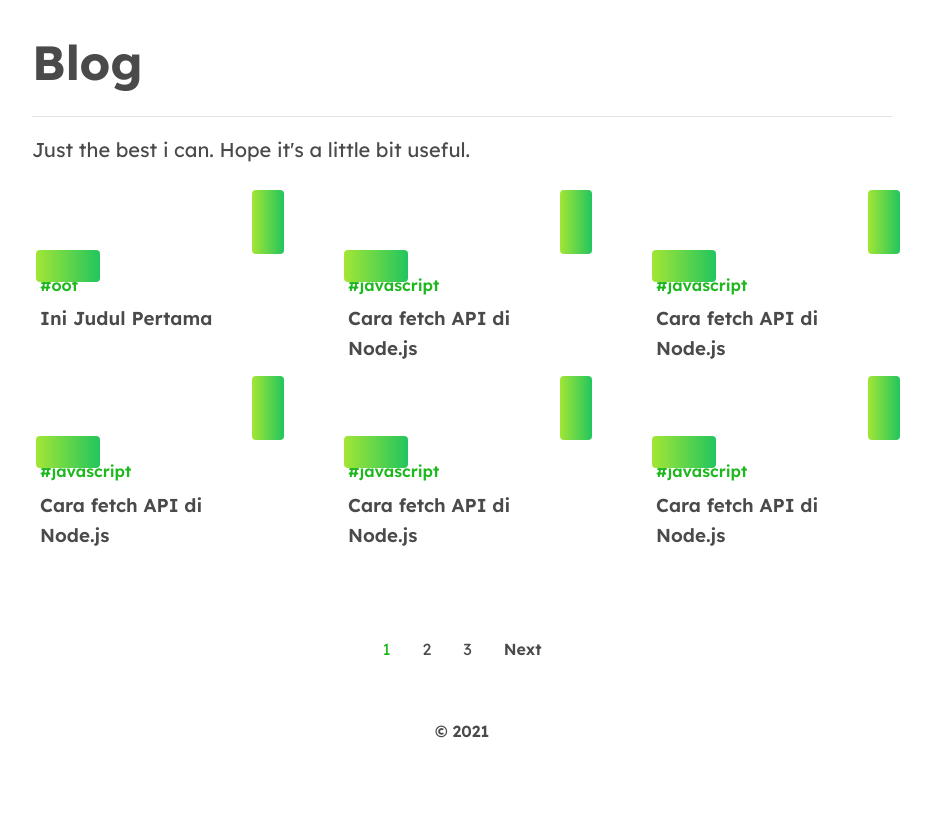
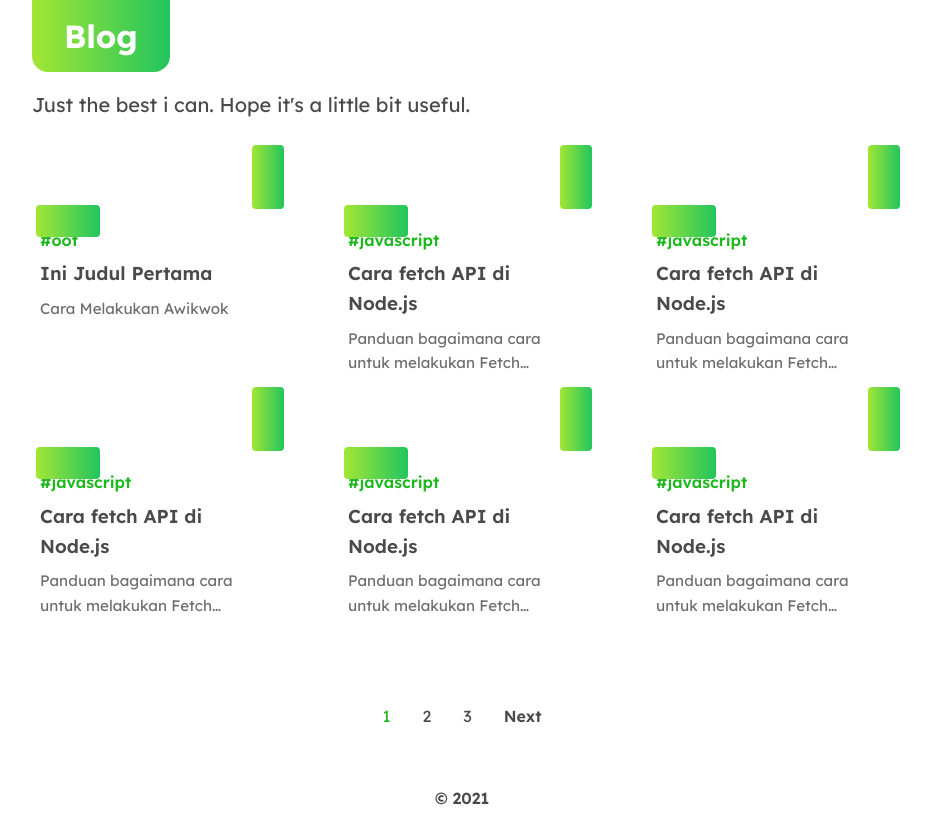
Before and after one commit to tarsisius/nextjs-static-blog, a Next.js app: page / in a window 1280 px wide. Shown: the whole page, without its empty margins (178-1109 px from the left). Before the commit the page ends 800 px from the top, so only its background shows below. Built offline with nearby package versions, Linux system fonts and the light colour scheme.

Commit message:
Minor Update

```diff
--- a/components/Box.js
+++ b/components/Box.js
@@ -28,7 +28,7 @@ export default function Box({ slug, coverImage, title, categories, excerpt }) {
             <h3 className="heading">{title}</h3>
           </a>
         </Link>
-        {/* <span className="excerpt">{excerpt}</span> */}
+        <span className="excerpt">{excerpt}</span>
       </div>
     </div>
   );
--- a/components/Header.js
+++ b/components/Header.js
@@ -4,11 +4,11 @@ import { siteName, siteDesc } from "@/libs/config";
 export default function Header() {
   return (
     <header>
-      <div className="header__logo">
-        <Link href="/" passHref>
-          {siteName}
-        </Link>
-      </div>
+      <Link href="/" passHref>
+        <div className="header__logo">
+          <div className="logo">{siteName}</div>
+        </div>
+      </Link>
       <div className="header__desc">{siteDesc}</div>
     </header>
   );
--- a/styles/globals.css
+++ b/styles/globals.css
@@ -100,17 +100,20 @@ h4 {
 */
 
 header {
-  margin: 2em 0 4em 0;
+  margin: 0 0 4em 0;
   width: 100%;
 }
 .header__logo {
-  font-size: 3em;
-  padding-bottom: 0.5em;
+  display: flex;
+  font-size: 2em;
   font-weight: 700;
-  border-bottom: 1px solid rgba(228, 228, 231, 1);
+  color: #ffff;
 }
-.header__logo a {
+.header__logo .logo {
+  padding: .5em 1em;
   cursor: pointer;
+  background-image: linear-gradient(90deg, rgb(163, 230, 53), rgb(34, 197, 94));
+  border-radius: 0 0 0.5em 0.5em;
 }
 .header__desc {
   margin: 1em 0;
@@ -214,6 +217,7 @@ header {
 }
 
 .box__content .excerpt {
+  padding-top: 0.5em;
   font-size: 0.95em;
   opacity: 0.8;
   line-height: 1.6;
@@ -429,9 +433,8 @@ footer {
   }
 }
 
-@media only screen and (max-width: 280px) {
+@media only screen and (max-width: 360px) {
   .box__image .real a div {
-    width: 100%;
-    height: 10em;
+    height: 12em;
   }
 }
```
